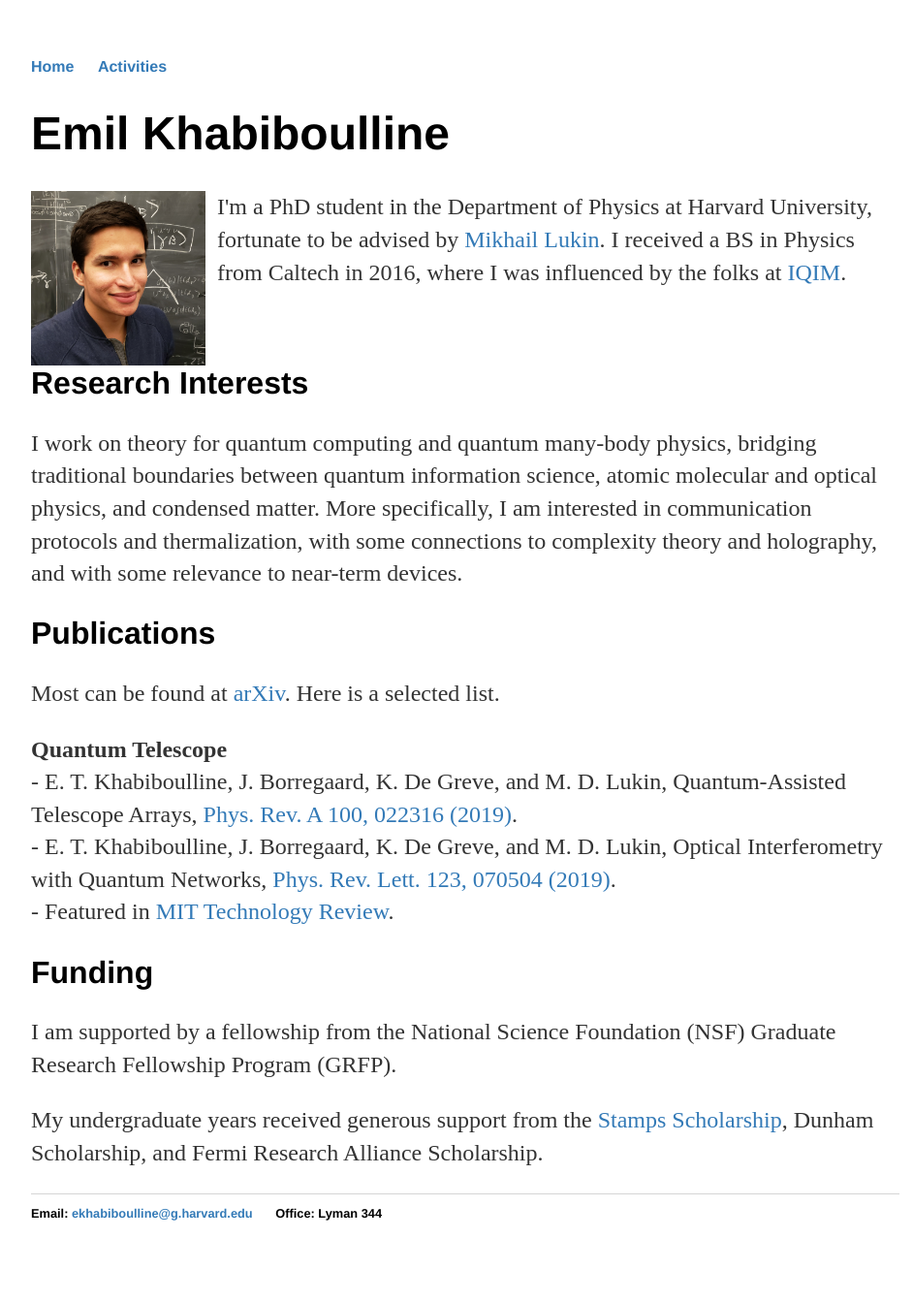
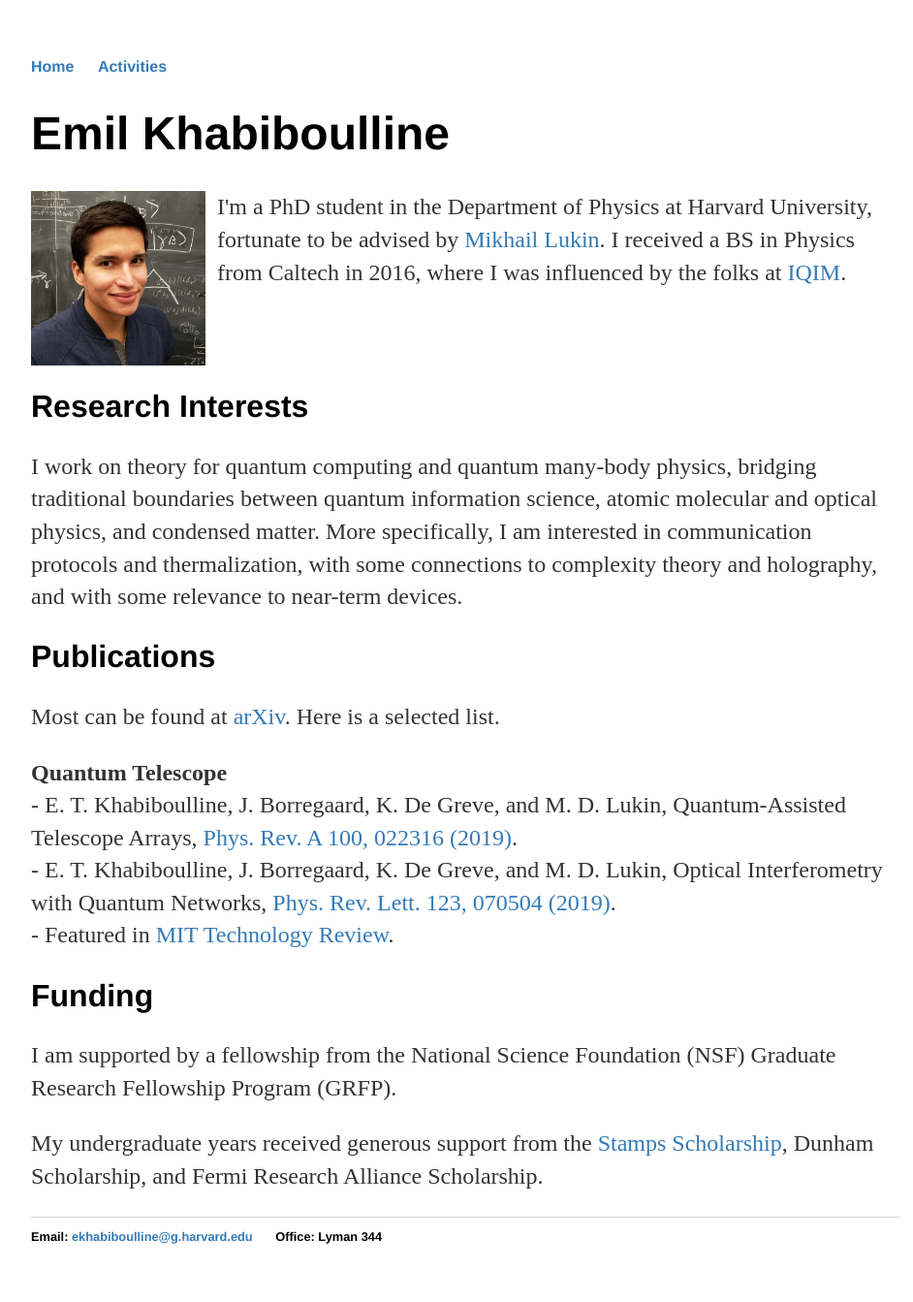
Before and after one commit to emilkhab/emilkhab.github.io, a Jekyll site: the page built from index.html, in a window 1280 px wide. Shown: the whole page at 97% size, without its empty margins (160-1102 px from the left). Built offline with Jekyll 4.4.1, drawn with Linux system fonts in a browser that asks for light colours; before the commit the page ends 1319 px from its top, so only the background shows below that.

Commit message:
Update index.html

```diff
--- a/index.html
+++ b/index.html
@@ -4,7 +4,7 @@ title: Emil Khabiboulline
 ---
 <h1>{{page.title}}</h1>
 <div class="blurb">
-	<p><img src="ek.jpg" alt="photo" style="float:left;width:7.5em;height:7.5em;margin:0em 0.5em 0em 0em;">I'm a PhD student in the Department of Physics at Harvard University, fortunate to be advised by <a href="https://lukin.physics.harvard.edu/">Mikhail Lukin</a>.
+	<p><img src="ek.jpg" alt="photo" style="float:left;width:7.5em;height:7.5em;margin:0em 0.5em 1em 0em;">I'm a PhD student in the Department of Physics at Harvard University, fortunate to be advised by <a href="https://lukin.physics.harvard.edu/">Mikhail Lukin</a>.
 	I received a BS in Physics from Caltech in 2016, where I was influenced by the folks at <a href="https://iqim.caltech.edu/">IQIM</a>.</p>
 </div>
 
```
